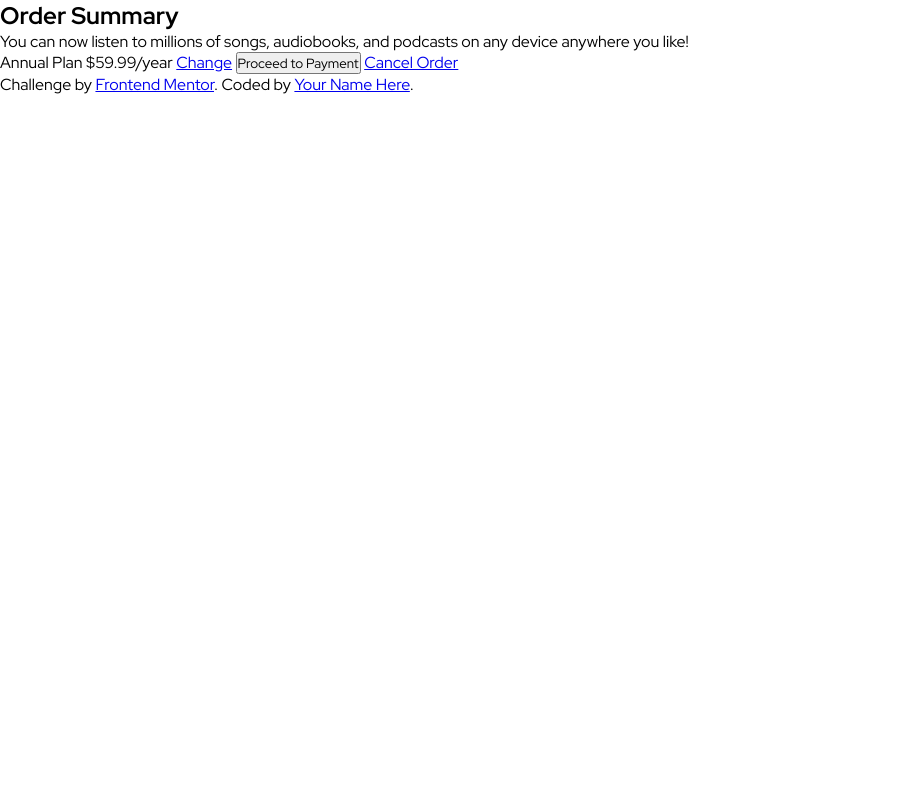
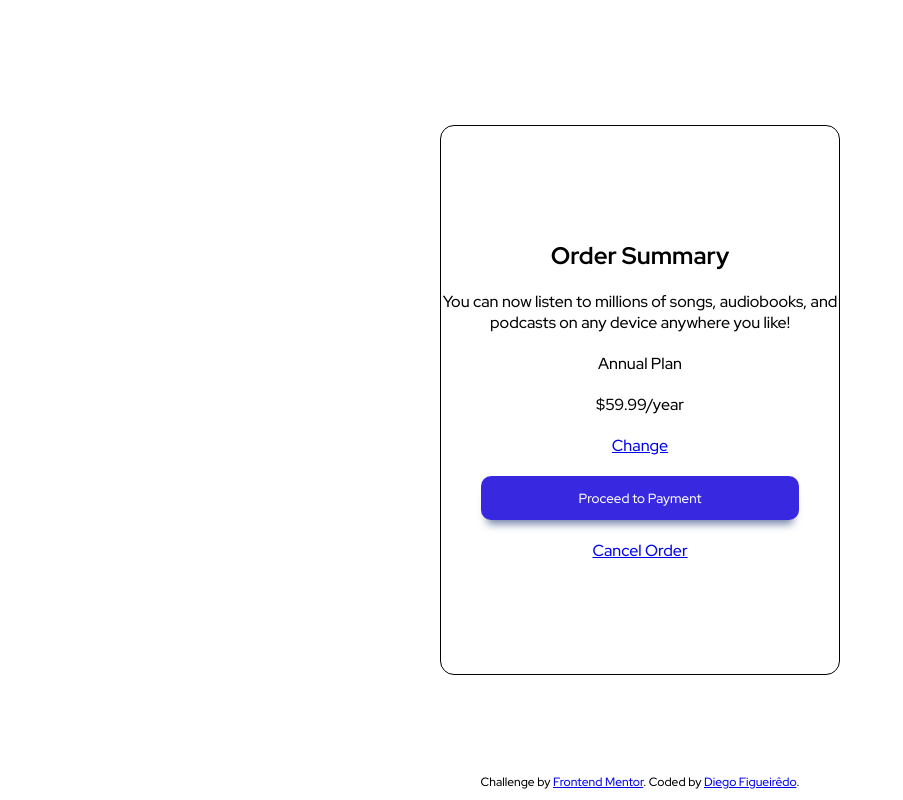
Before and after one commit to devdinho/frontend-mentor-challenges, a plain HTML site: page order-summary-component-main/index.html in a window 1280 px wide. Shown: the whole page, without its empty margins (0-903 px from the left). Drawn offline with Linux system fonts and the light colour scheme.

Commit message:
Basic styling

```diff
--- a/order-summary-component-main/index.html
+++ b/order-summary-component-main/index.html
@@ -29,7 +29,7 @@
 
   <div class="attribution">
     Challenge by <a href="https://www.frontendmentor.io?ref=challenge" target="_blank">Frontend Mentor</a>.
-    Coded by <a href="#">Your Name Here</a>.
+    Coded by <a href="https://github.com/devdinho" target="_blank">Diego Figueirêdo</a>.
   </div>
 </body>
 </html>
--- a/order-summary-component-main/styles.css
+++ b/order-summary-component-main/styles.css
@@ -1,4 +1,4 @@
-@import url('https://fonts.googleapis.com/css2?family=Red+Hat+Display:wght@400;500;700&display=swap');
+@import url('https://fonts.googleapis.com/css2?family=Red+Hat+Display:wght@500;700;900&display=swap');
 
 * {
   margin: 0;
@@ -6,3 +6,43 @@
   box-sizing: border-box;
   font-family: "Red hat Display", sans-serif;
 }
+
+body {
+  min-height: 100vh;
+  display: flex;
+  flex-direction: column;
+  justify-content: center;
+  align-items: center;
+}
+
+.card {
+  display: flex;
+  flex-direction: column;
+  max-width: 400px;
+  justify-content: center;
+  align-items: center;
+  gap: 20px;
+  height: 550px;
+  border: 1px solid #000;
+  border-radius: 14px;
+}
+
+.card_paragraph {
+  text-align: center;
+}
+
+.card__payment-button {
+  padding: 13px 0;
+  width: 80%;
+  border: none;
+  border-radius: 10px;
+  background-color: hsl(245, 75%, 52%);
+  color: #fff;
+  box-shadow: 0 10px 8px -6px hsl(224, 23%, 55%);
+}
+
+.attribution {
+  position: absolute;
+  bottom: 10px;
+  font-size: .75rem;
+}
```
